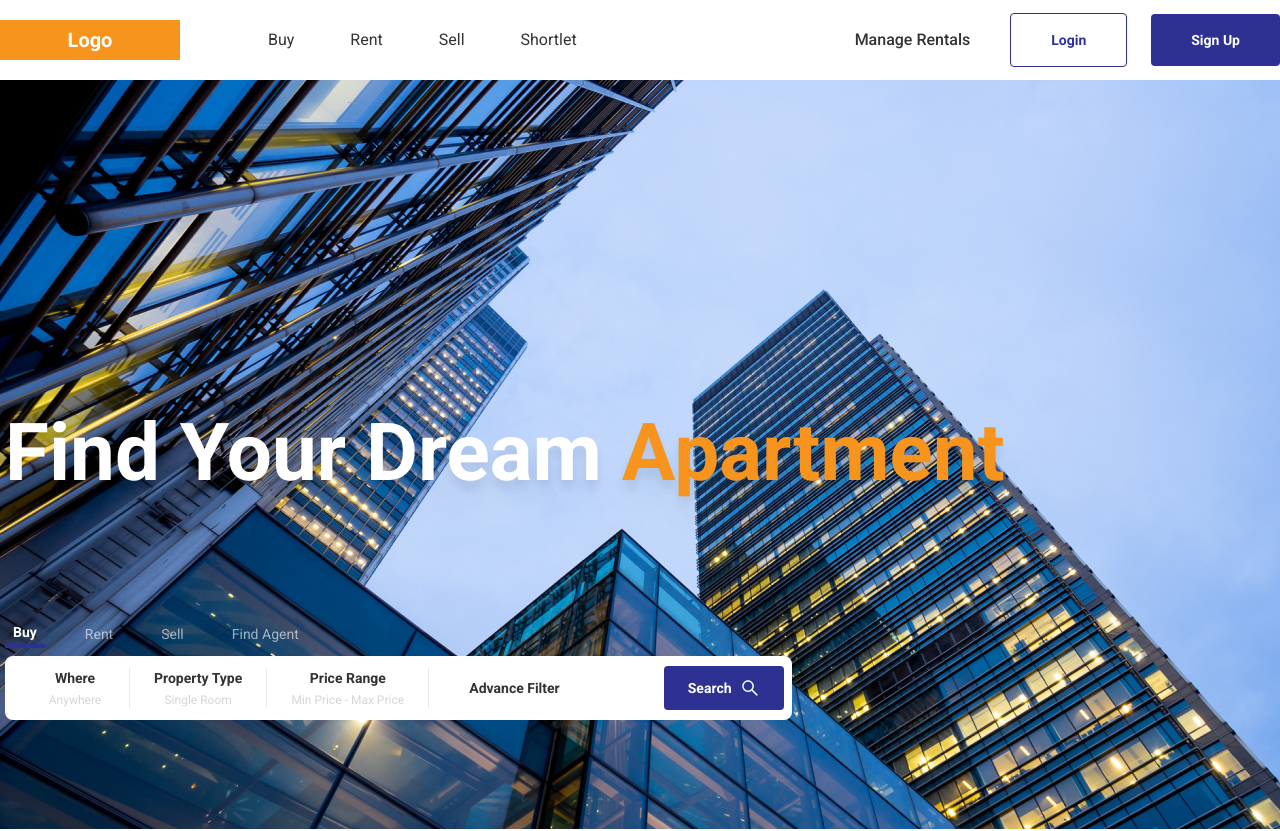
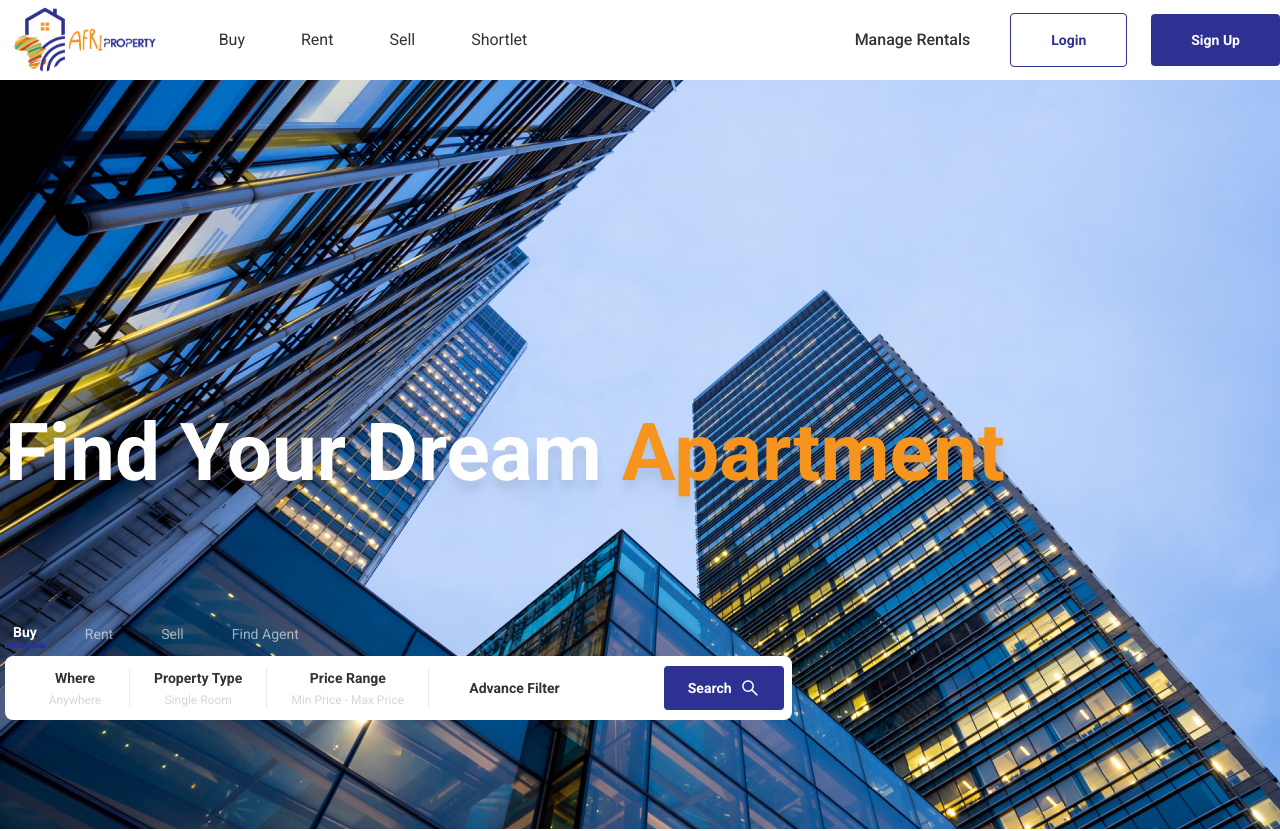
Before and after one commit to daemon9999/M-Keja, a React (Vite) app: page / in a window 1280 px wide. Shown: the top 831 px of the page. Built offline with nearby package versions, Linux system fonts and the light colour scheme.

Commit message:
feat:logo config

```diff
--- a/src/components/footer/index.jsx
+++ b/src/components/footer/index.jsx
@@ -8,8 +8,8 @@ export default function Footer() {
       <div className="max-w-[1160px] mx-auto container ">
         {/* TOP PART */}
         <div className="flex items-start w-full justify-between">
-          <Link to={'/'} className="bg-primary-2 py-6 px-9 ">
-            <h2 className="text-white text-[2.5rem] font-semibold">Logo</h2>
+          <Link to={'/'} className="h-28 w-auto">
+            <img src="/images/logo/footer-logo.png" className='h-full w-auto' alt="AFRI Logo" />
           </Link>
 
 
--- a/src/components/header/index.jsx
+++ b/src/components/header/index.jsx
@@ -7,11 +7,8 @@ export default function Header() {
       <div className="max-w-[1280px] mx-auto  h-full flex items-center  justify-between">
         {/* LEFT SIDE */}
         <div className="flex gap-x-10 items-center">
-          <Link
-            to={'/'}
-            className="bg-primary-2  h-10 w-[180px]  flex items-center justify-center mr-10"
-          >
-            <h4 className="text-white font-semibold text-xl">Logo</h4>
+          <Link to={'/'} className='h-[86px] w-auto'>
+            <img src="/images/logo/header-logo.png" className='h-full w-auto' alt="AFRI Logo" />
           </Link>
           <Link to={'/buy'}>
             <span className="px-2 py-1 rounded-full hover:bg-neutral/10 transition-colors">
```
Also changed, not shown: public/images/logo/footer-logo.png (added), public/images/logo/header-logo.png (added).
